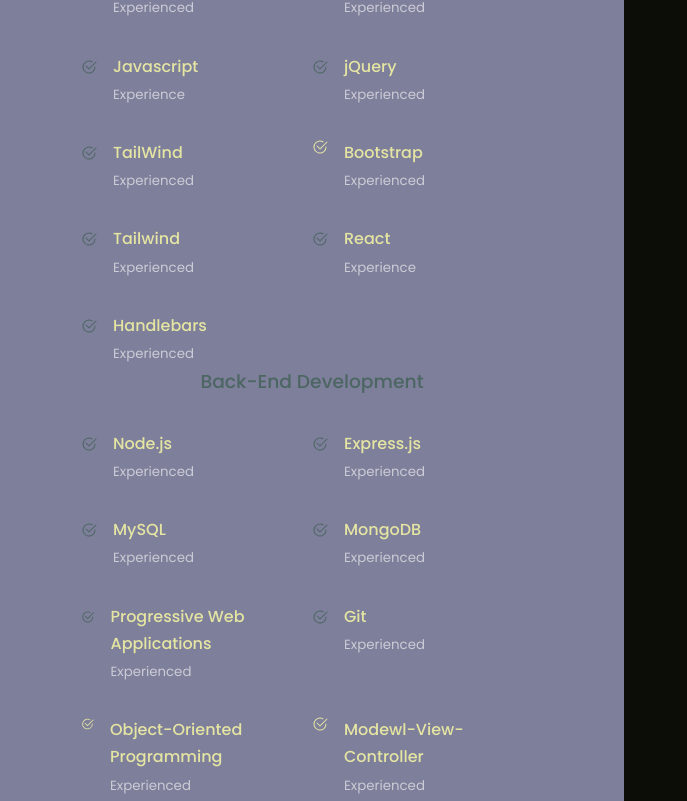
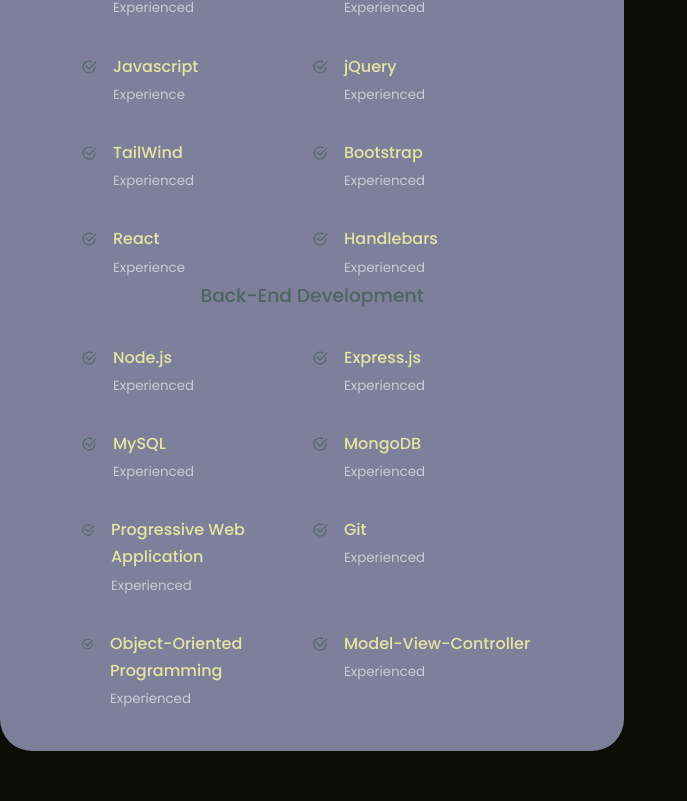
Before and after one commit to itsrayito/ray-react-portfolio, a React (Create React App) app: page / in a window 1280 px wide. Shown: the part 2119-2920 px from the top of the page, without its empty margins (0-687 px from the left). Built offline with nearby package versions, Linux system fonts and the light colour scheme.

Commit message:
minor bug fixes

```diff
--- a/src/components/experience/Experience.jsx
+++ b/src/components/experience/Experience.jsx
@@ -14,7 +14,7 @@
                 <h3>Front-End Development</h3>
                 <div className="experience__content">
                     <article className="experience__details">
-                        <BsCheck2Circle className="experience__details-icons" />
+                        <BsCheck2Circle className="experience__details-icon" />
                         <div>
                             <h4>HTML</h4>
                             <small className="text-light">Experienced</small>
@@ -49,19 +49,13 @@
                             </div>
                             </article>
                             <article className="experience__details">
-                        <BsCheck2Circle className="experience__details-icons" />
+                        <BsCheck2Circle className="experience__details-icon" />
                         <div>
                             <h4>Bootstrap</h4>
                             <small className="text-light">Experienced</small>
                         </div>
                     </article>
-                    <article className="experience__details">
-                        <BsCheck2Circle className="experience__details-icon" />
-                        <div>
-                        <h4>Tailwind</h4>
-                        <small className="text-light">Experienced</small>
-                        </div>
-                    </article>
+
                     <article className="experience__details">
                         <BsCheck2Circle className="experience__details-icon" />
                         <div>
@@ -112,7 +106,7 @@
                         <article className="experience__details">
                             <BsCheck2Circle className="experience__details-icon" />
                             <div>
-                            <h4>Progressive Web Applications</h4>
+                            <h4>Progressive Web Application</h4>
                             <small className="text-light">Experienced</small>
                             </div>
                         </article>
@@ -124,16 +118,16 @@
                             </div>
                         </article>
                         <article className="experience__details">
-                            <BsCheck2Circle className="experience__details" />
+                            <BsCheck2Circle className="experience__details-icon" />
                             <div>
                             <h4>Object-Oriented Programming</h4>
                             <small className="text-light">Experienced</small>
                             </div>
                         </article>
                         <article className="experience__details">
-                            <BsCheck2Circle className="experience__details" />
+                            <BsCheck2Circle className="experience__details-icon" />
                             <div>
-                                     <h4>Modewl-View-Controller</h4>
+                                     <h4>Model-View-Controller</h4>
                             <small className="text-light">Experienced</small>
                             </div>
                         </article>
```
